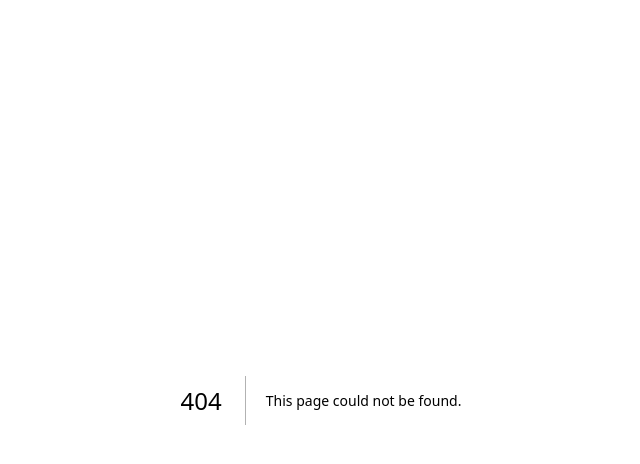
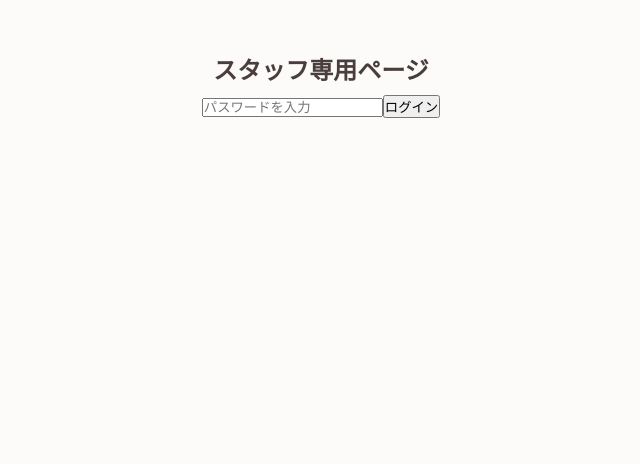
Before and after one commit to boat-s-1/resort-style, a Next.js app: page /staff in a window 1280 px wide. Before the commit this address had no page. Shown: the top 464 px of the page, without its empty margins (319-959 px from the left). Built offline with nearby package versions, Linux system fonts and the light colour scheme.

Commit message:
Create page.js

```diff
--- /dev/null
+++ b/app/staff/page.js
@@ -0,0 +1,39 @@
+'use client';
+import { useState } from 'react';
+
+export default function StaffPage() {
+  const [password, setPassword] = useState('');
+  const [isAuthenticated, setIsAuthenticated] = useState(false);
+
+  const handleLogin = () => {
+    // 実際にはAPIで検証するか、環境変数と照合します
+    if (password === 'staff1234') {
+      setIsAuthenticated(true);
+    } else {
+      alert('パスワードが違います');
+    }
+  };
+
+  if (!isAuthenticated) {
+    return (
+      <div style={{ padding: '50px', textAlign: 'center' }}>
+        <h2>スタッフ専用ページ</h2>
+        <input
+          type="password"
+          value={password}
+          onChange={(e) => setPassword(e.target.value)}
+          placeholder="パスワードを入力"
+        />
+        <button onClick={handleLogin}>ログイン</button>
+      </div>
+    );
+  }
+
+  return (
+    <div style={{ padding: '20px' }}>
+      <h1>運営スタッフ用管理画面</h1>
+      <p>ここにシフト管理や店舗設定の機能を配置します。</p>
+      {/* スタッフ専用のダッシュボード内容 */}
+    </div>
+  );
+}
```
